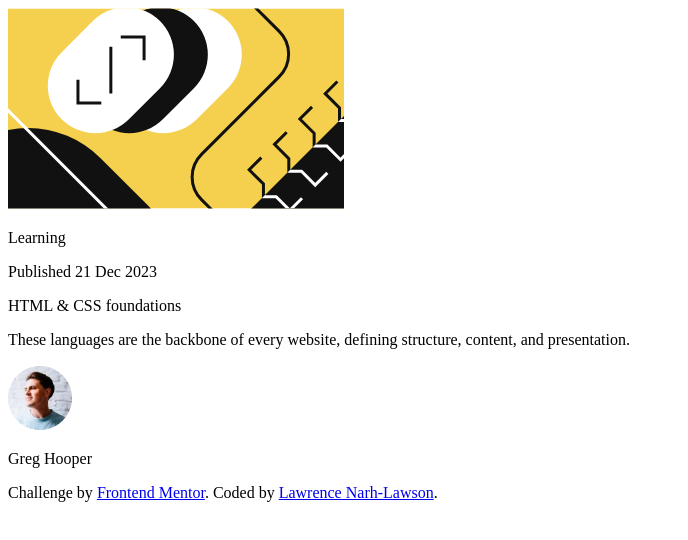
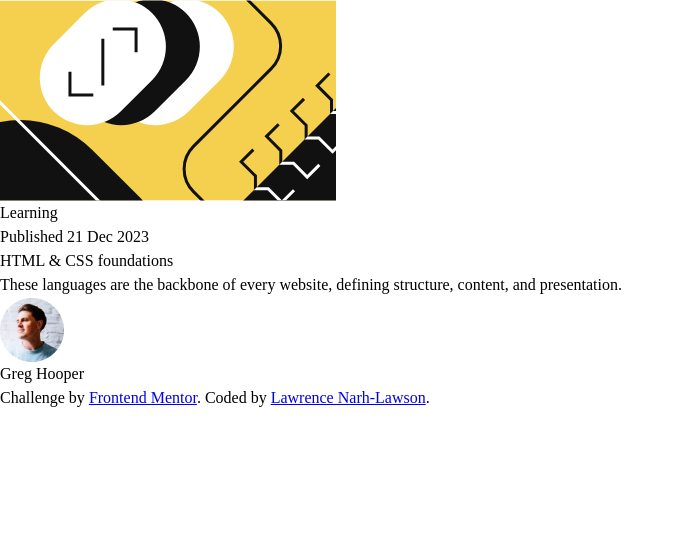
Before and after one commit to lawlawson/blog-preview-card, a plain HTML site: page index.html in a window 1280 px wide. Shown: the whole page, without its empty margins (0-688 px from the left). Drawn offline with Linux system fonts and the light colour scheme.

Commit message:
added styles and reset

```diff
--- a/index.html
+++ b/index.html
@@ -10,6 +10,11 @@
       type="image/png"
       sizes="32x32"
       href="./assets/images/favicon-32x32.png" />
+    <link rel="preconnect" href="https://fonts.googleapis.com" />
+    <link rel="preconnect" href="https://fonts.gstatic.com" crossorigin />
+    <link
+      href="https://fonts.googleapis.com/css2?family=Figtree:ital,wght@0,300..900;1,300..900&display=swap"
+      rel="stylesheet" />
     <link rel="stylesheet" href="reset.css" />
     <link rel="stylesheet" href="style.css" />
     <title>Frontend Mentor | Blog preview card</title>
--- a/reset.css
+++ b/reset.css
@@ -0,0 +1,69 @@
+/*
+  1. Use a more-intuitive box-sizing model.
+*/
+*,
+*::before,
+*::after {
+  box-sizing: border-box;
+}
+/*
+  2. Remove default margin
+*/
+* {
+  margin: 0;
+}
+/*
+  3. Allow percentage-based heights in the application
+*/
+html,
+body {
+  height: 100%;
+}
+/*
+  Typographic tweaks!
+  4. Add accessible line-height
+  5. Improve text rendering
+*/
+body {
+  line-height: 1.5;
+  -webkit-font-smoothing: antialiased;
+}
+/*
+  6. Improve media defaults
+*/
+img,
+picture,
+video,
+canvas,
+svg {
+  display: block;
+  max-width: 100%;
+}
+/*
+  7. Remove built-in form typography styles
+*/
+input,
+button,
+textarea,
+select {
+  font: inherit;
+}
+/*
+  8. Avoid text overflows
+*/
+p,
+h1,
+h2,
+h3,
+h4,
+h5,
+h6 {
+  overflow-wrap: break-word;
+}
+/*
+  9. Create a root stacking context
+*/
+#root,
+#__next {
+  isolation: isolate;
+}
--- a/style.css
+++ b/style.css
@@ -0,0 +1,8 @@
+:root {
+  --clr-primary: hsl(47, 88%, 63%);
+  --clr-white: hsl(0, 0%, 100%);
+  --clr-grey: hsl(0, 0%, 50%);
+  --clr-black: hsl(0, 0%, 7%);
+
+  --fs: 16px;
+}
```
